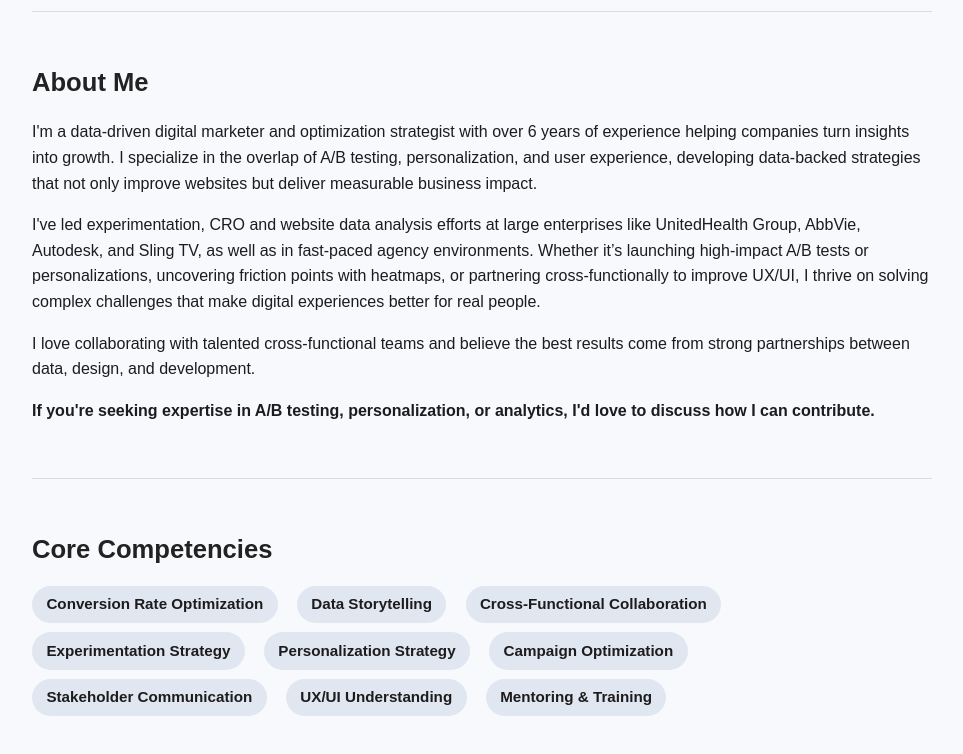
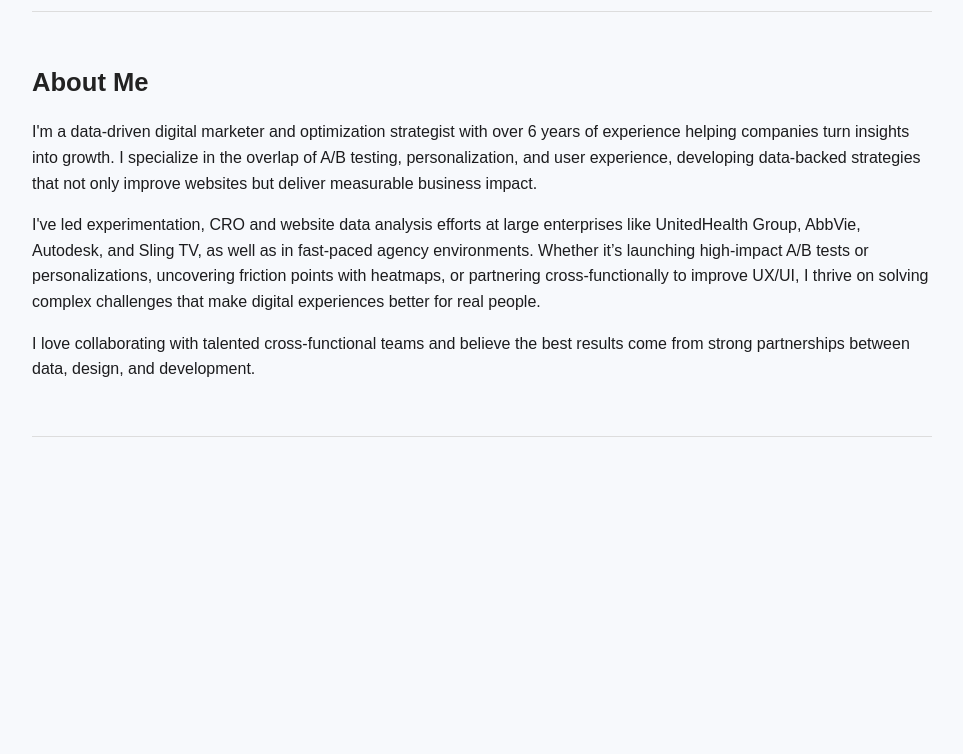
Before and after one commit to Kamschulte/lyndonkamschulte.github.io, a plain HTML site: page index.html in a window 1280 px wide. Shown: the part 208-962 px from the top of the page, without its empty margins (158-1121 px from the left). After the commit the page ends 800 px from the top, so only its background shows below. Drawn offline with Linux system fonts and the light colour scheme.

Commit message:
Update index.html

```diff
--- a/index.html
+++ b/index.html
@@ -80,20 +80,4 @@
         best results come from strong partnerships between data, design, and
         development.
       </p>
-      <p><strong>If you're seeking expertise in A/B testing, personalization, or analytics, I'd love to discuss how I can contribute.</strong></p>
-    </section>
-
-    <section id="core-competencies" class="panel">
-      <h2>Core Competencies</h2>
-      <ul class="skill-list">
-        <li>Conversion Rate Optimization</li>
-        <li>Data Storytelling</li>
-        <li>Cross-Functional Collaboration</li>
-        <li>Experimentation Strategy</li>
-        <li>Personalization Strategy</li>
-        <li>Campaign Optimization</li>
-        <li>Stakeholder Communication</li>
-        <li>UX/UI Understanding</li>
-        <li>Mentoring & Training</li>
-      </ul>
-    </sectio
+      <p><s
```
